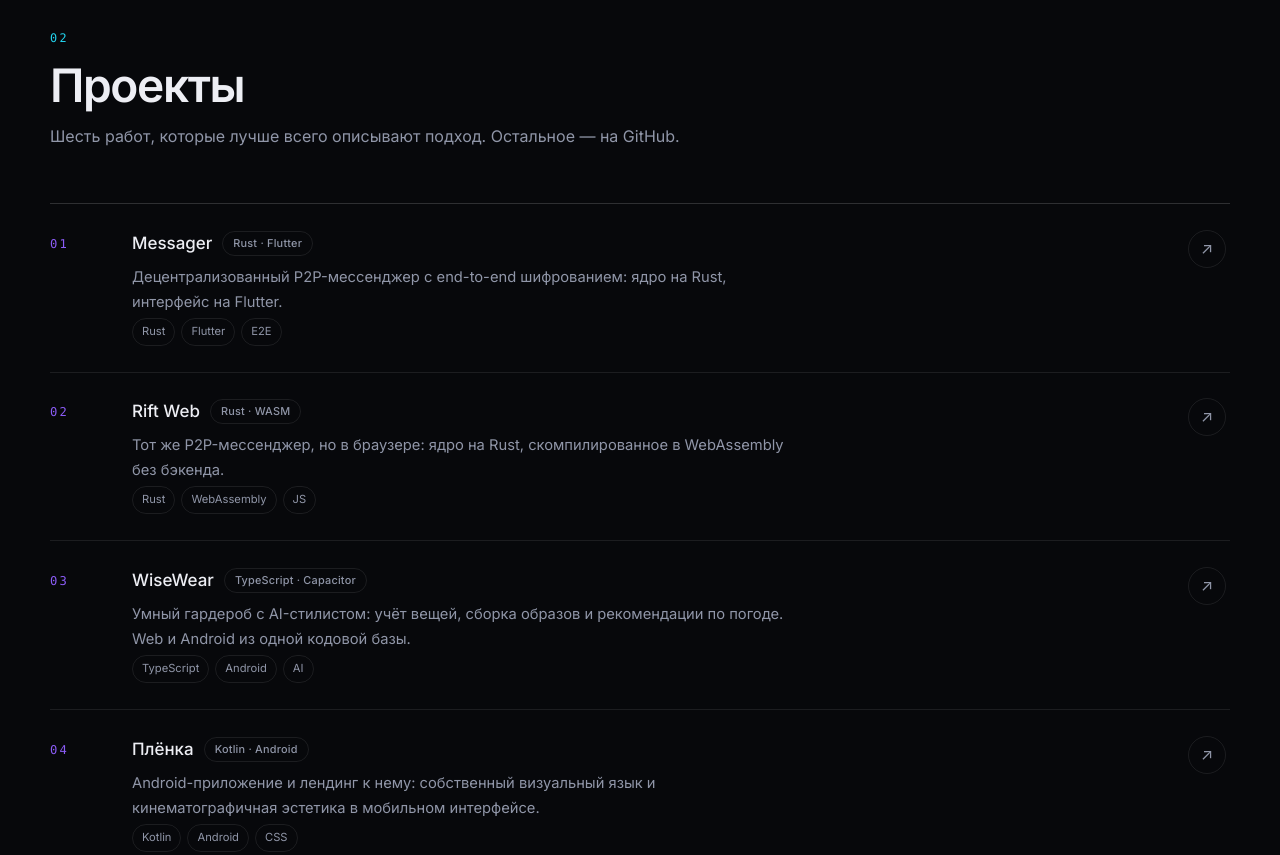
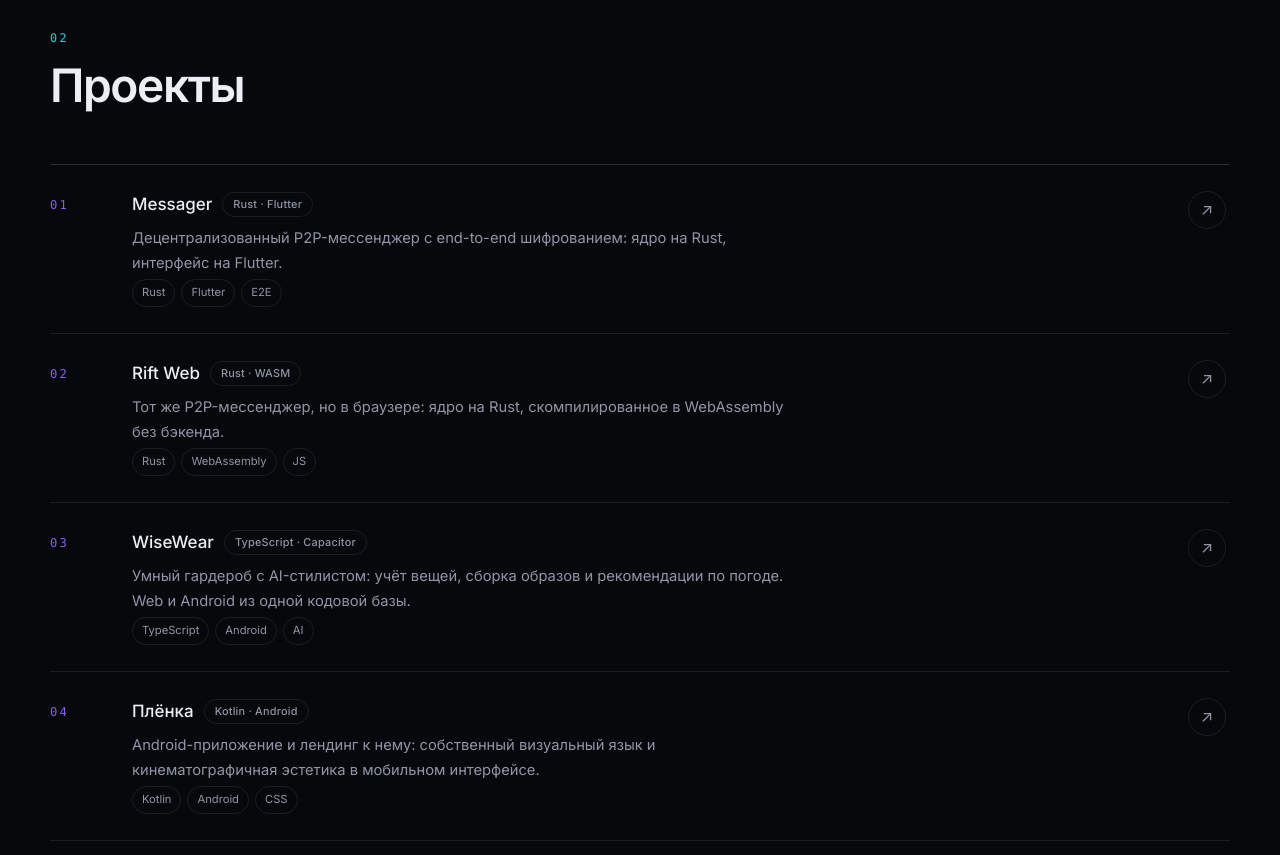
Before and after one commit to Erzkanzler2k/Erzkanzler2k.github.io, a website: page index.html in a window 1280 px wide. Shown: the part 1440-2295 px from the top of the page. Drawn offline with Linux system fonts and the light colour scheme; a web font is replaced by a local one.

Commit message:
fix(round 8): work content silhouette — equalize card heights (min-height), truncate descriptions to 2 lines, simplify section header

```diff
--- a/assets/css/style.css
+++ b/assets/css/style.css
@@ -1061,6 +1061,7 @@ h1, h2, h3, p, dl, dd { margin: 0; }
   padding: 26px 0;
   border-bottom: 1px solid var(--line);
   transition: background 0.35s var(--ease);
+  min-height: 108px; /* consistent card height */
 }
 
 .work:hover {
@@ -1091,6 +1092,10 @@ h1, h2, h3, p, dl, dd { margin: 0; }
   font-size: 0.92rem;
   line-height: 1.66;
   color: var(--muted);
+  display: -webkit-box;
+  -webkit-line-clamp: 2;
+  -webkit-box-orient: vertical;
+  overflow: hidden;
 }
 
 .work__arrow {
--- a/index.html
+++ b/index.html
@@ -180,7 +180,6 @@
         <div class="section-head" data-reveal>
           <span class="section-index">02</span>
           <h2 id="projects-title">Проекты</h2>
-          <p class="section-sub">Шесть работ, которые лучше всего описывают подход. Остальное — на GitHub.</p>
         </div>
 
         <div class="worklist">
```
